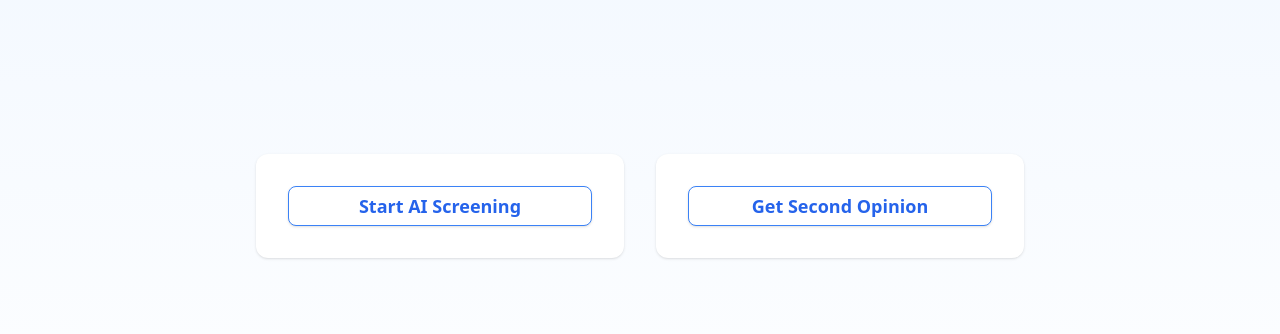
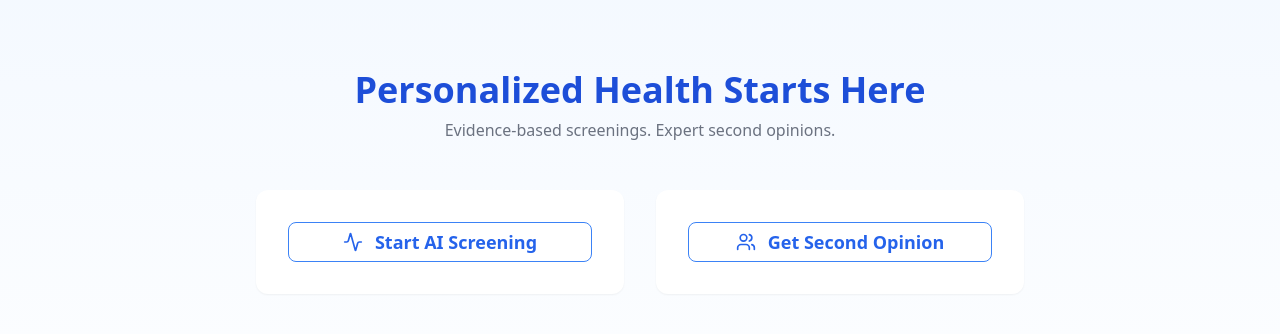
Before and after one commit to raimp001/Fork-of-Basehealth, a Next.js app: page / in a window 1280 px wide. Shown: the part 266-600 px from the top of the page. Built offline with nearby package versions, Linux system fonts and the light colour scheme.

Commit message:
Add minimalistic homepage improvements with icons and clean layout

```diff
--- a/app/page.tsx
+++ b/app/page.tsx
@@ -1,6 +1,6 @@
 import Link from "next/link"
 import { Button } from "@/components/ui/button"
-import { Wallet, UserPlus, ShieldCheck } from "lucide-react"
+import { Wallet, UserPlus, ShieldCheck, Activity, Users } from "lucide-react"
 import {
   DropdownMenu,
   DropdownMenuTrigger,
@@ -53,17 +53,29 @@ export default function HomePage() {
       </header>
 
       <main className="flex flex-col items-center flex-1 justify-center px-4 w-full">
-        <div className="flex flex-col md:flex-row gap-8 w-full max-w-3xl justify-center mt-12">
+        <h1 className="text-3xl md:text-4xl font-extrabold text-blue-700 mb-2 text-center leading-tight">
+          Personalized Health Starts Here
+        </h1>
+        <p className="text-sm md:text-base text-gray-500 mb-12 text-center">
+          Evidence-based screenings. Expert second opinions.
+        </p>
+        <div className="flex flex-col md:flex-row gap-8 w-full max-w-3xl justify-center">
           {/* AI Screening Card */}
-          <div className="flex-1 bg-white rounded-xl shadow p-8 flex flex-col items-center justify-center min-w-[220px]">
-            <Button asChild variant="outline" className="border-blue-500 text-blue-600 hover:bg-blue-50 transition font-bold py-4 px-8 rounded-lg shadow text-lg w-full">
-              <Link href="/screening">Start AI Screening</Link>
+          <div className="flex-1 bg-white rounded-xl shadow-sm hover:shadow-md transition-shadow p-8 flex flex-col items-center justify-center min-w-[220px]">
+            <Button asChild variant="outline" className="border-blue-500 text-blue-600 hover:bg-blue-50 transition font-semibold py-4 px-8 rounded-lg text-lg w-full flex items-center gap-3">
+              <Link href="/screening">
+                <Activity className="h-5 w-5" />
+                Start AI Screening
+              </Link>
             </Button>
           </div>
           {/* Second Opinion Card */}
-          <div className="flex-1 bg-white rounded-xl shadow p-8 flex flex-col items-center justify-center min-w-[220px]">
-            <Button asChild variant="outline" className="border-blue-500 text-blue-600 hover:bg-blue-50 transition font-bold py-4 px-8 rounded-lg shadow text-lg w-full">
-              <Link href="/second-opinion">Get Second Opinion</Link>
+          <div className="flex-1 bg-white rounded-xl shadow-sm hover:shadow-md transition-shadow p-8 flex flex-col items-center justify-center min-w-[220px]">
+            <Button asChild variant="outline" className="border-blue-500 text-blue-600 hover:bg-blue-50 transition font-semibold py-4 px-8 rounded-lg text-lg w-full flex items-center gap-3">
+              <Link href="/second-opinion">
+                <Users className="h-5 w-5" />
+                Get Second Opinion
+              </Link>
             </Button>
           </div>
         </div>
```
